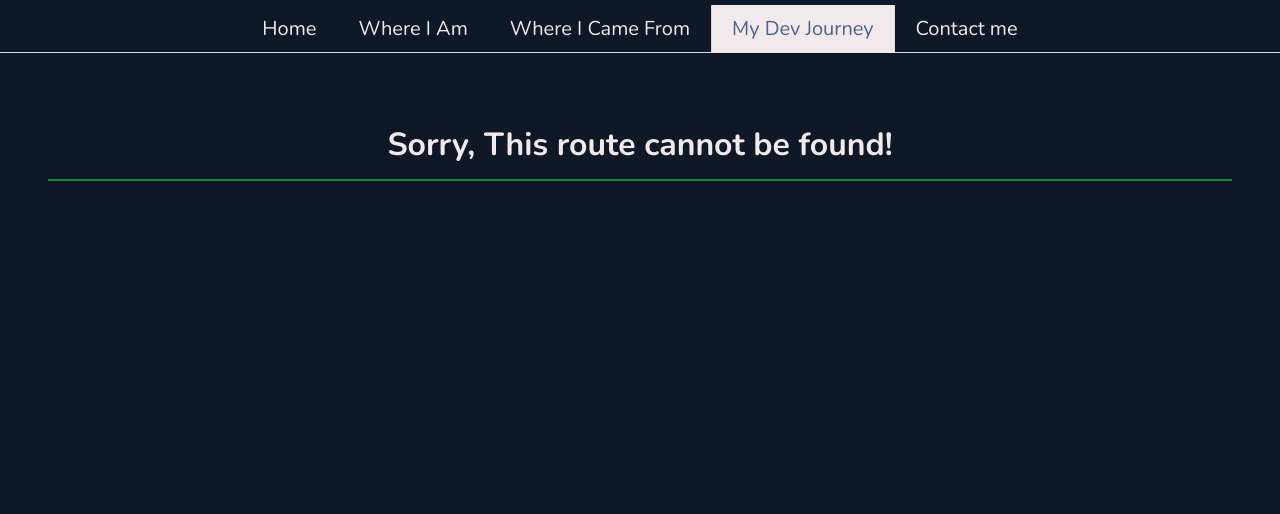
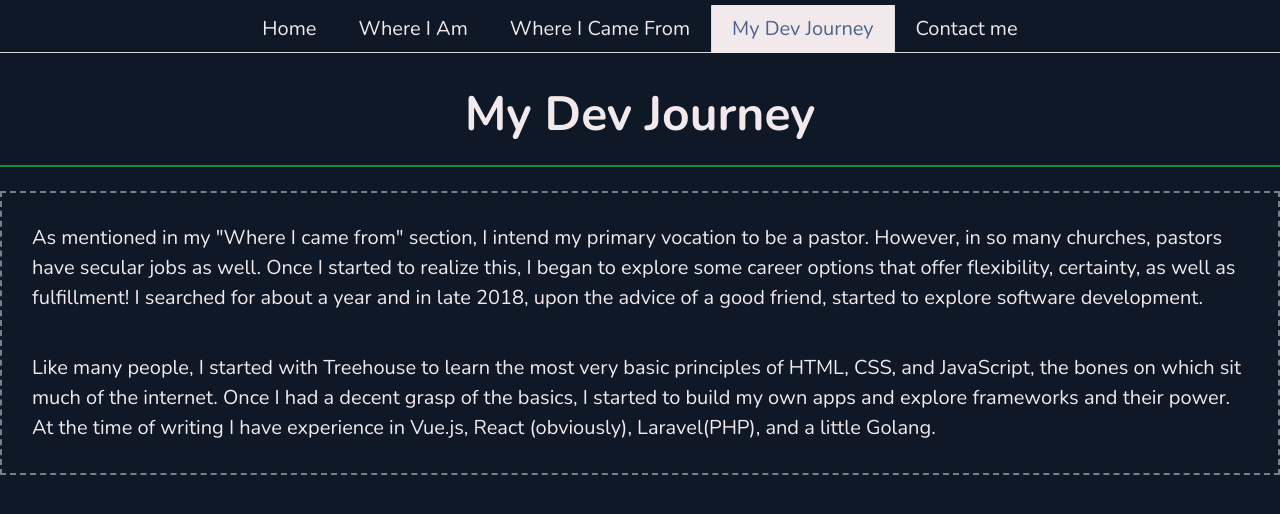
Before and after one commit to jwosborn/Website, a React (Create React App) app: page /dev in a window 1280 px wide. Shown: the top 514 px of the page. Built offline with nearby package versions, Linux system fonts and the light colour scheme.

Commit message:
add content copy to dev

```diff
--- a/src/App.js
+++ b/src/App.js
@@ -2,6 +2,7 @@ import React from "react";
 import Beginnings from "./components/Beginnings";
 import Home from "./components/Home";
 import About from "./components/About";
+import Dev from "./components/Dev";
 import Menu from "./components/Menu";
 import NotFound from "./components/NotFound";
 import { BrowserRouter as Router, Switch, Route } from "react-router-dom";
@@ -17,6 +18,7 @@ function App() {
             <Route exact path="/" render={() => <Home />} />
             <Route path="/beginnings" render={() => <Beginnings />} />
             <Route path="/about" render={() => <About />} />
+            <Route path="/dev" render={() => <Dev />} />
             <Route path="*" render={() => <NotFound />} />
           </Switch>
         </div>
--- /dev/null
+++ b/src/components/Dev.js
@@ -0,0 +1,30 @@
+import React from "react";
+
+function Dev() {
+  return (
+    <div>
+      <div className="title is-1 underline">
+        <p>My Dev Journey</p>
+      </div>
+      <div className="content is-medium">
+        <p>
+          As mentioned in my "Where I came from" section, I intend my primary
+          vocation to be a pastor. However, in so many churches, pastors have
+          secular jobs as well. Once I started to realize this, I began to
+          explore some career options that offer flexibility, certainty, as well
+          as fulfillment! I searched for about a year and in late 2018, upon the
+          advice of a good friend, started to explore software development.
+        </p>
+        <p>
+          Like many people, I started with Treehouse to learn the most very
+          basic principles of HTML, CSS, and JavaScript, the bones on which sit
+          much of the internet. Once I had a decent grasp of the basics, I
+          started to build my own apps and explore frameworks and their power.
+          At the time of writing I have experience in Vue.js, React (obviously),
+          Laravel(PHP), and a little Golang.
+        </p>
+      </div>
+    </div>
+  );
+}
+export default Dev;
```
